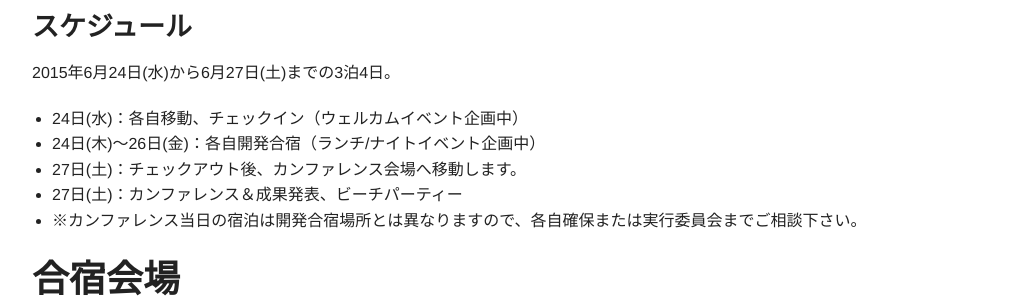
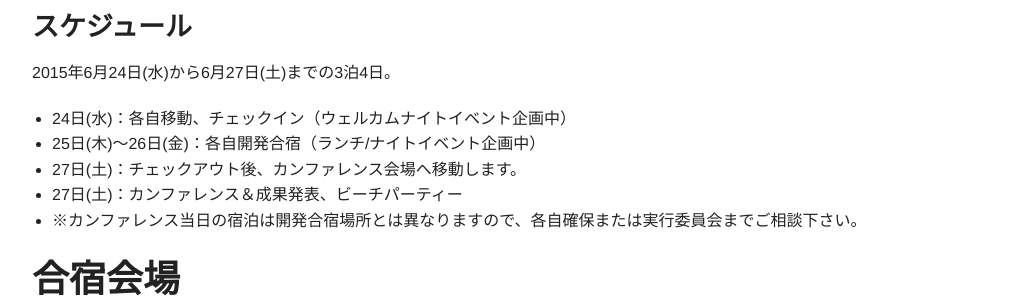
Before and after one commit to hackers-champloo/hackers-champloo.github.io, a Jekyll site: the page built from 2015/camp.md, in a window 1280 px wide and 900 px high, scrolled down 548 px. Shown: the part 150-450 px from the top of the window, without its empty margins (123-1154 px from the left). Built offline with Jekyll 4.4.1, drawn with Linux system fonts in a browser that asks for light colours; Markdown is read by kramdown in place of the engine named in the settings.

Commit message:
日付不具合修正

```diff
--- a/2015/camp.md
+++ b/2015/camp.md
@@ -15,8 +15,8 @@ title: 開発合宿詳細
 
 2015年6月24日(水)から6月27日(土)までの3泊4日。
 
-* 24日(水)：各自移動、チェックイン（ウェルカムイベント企画中）
-* 24日(木)〜26日(金)：各自開発合宿（ランチ/ナイトイベント企画中）
+* 24日(水)：各自移動、チェックイン（ウェルカムナイトイベント企画中）
+* 25日(木)〜26日(金)：各自開発合宿（ランチ/ナイトイベント企画中）
 * 27日(土)：チェックアウト後、カンファレンス会場へ移動します。
 * 27日(土)：カンファレンス＆成果発表、ビーチパーティー
 * ※カンファレンス当日の宿泊は開発合宿場所とは異なりますので、各自確保または実行委員会までご相談下さい。
```
